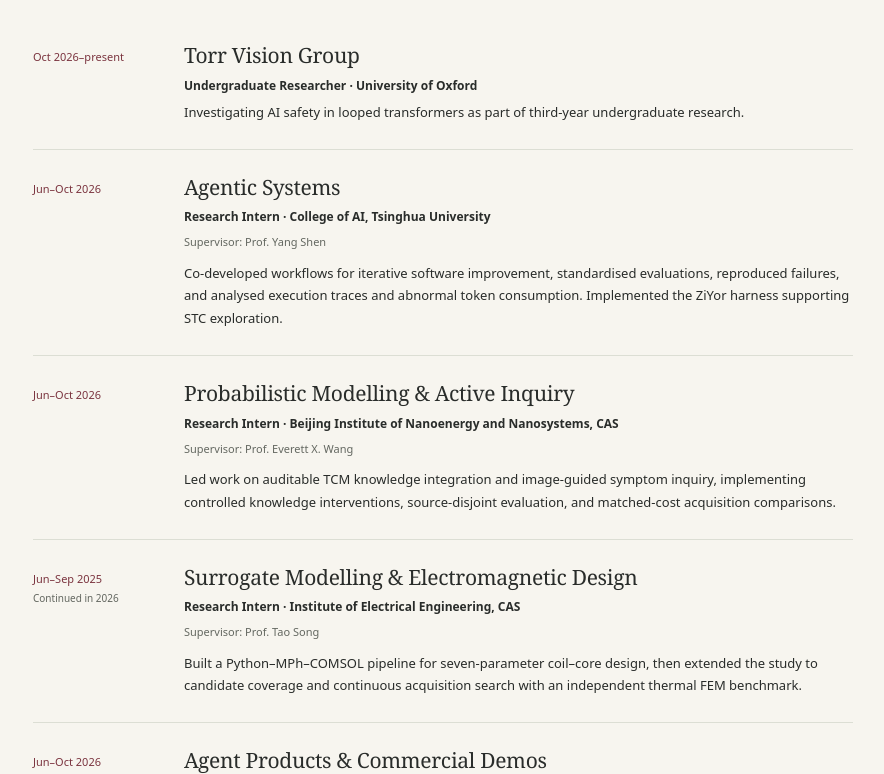
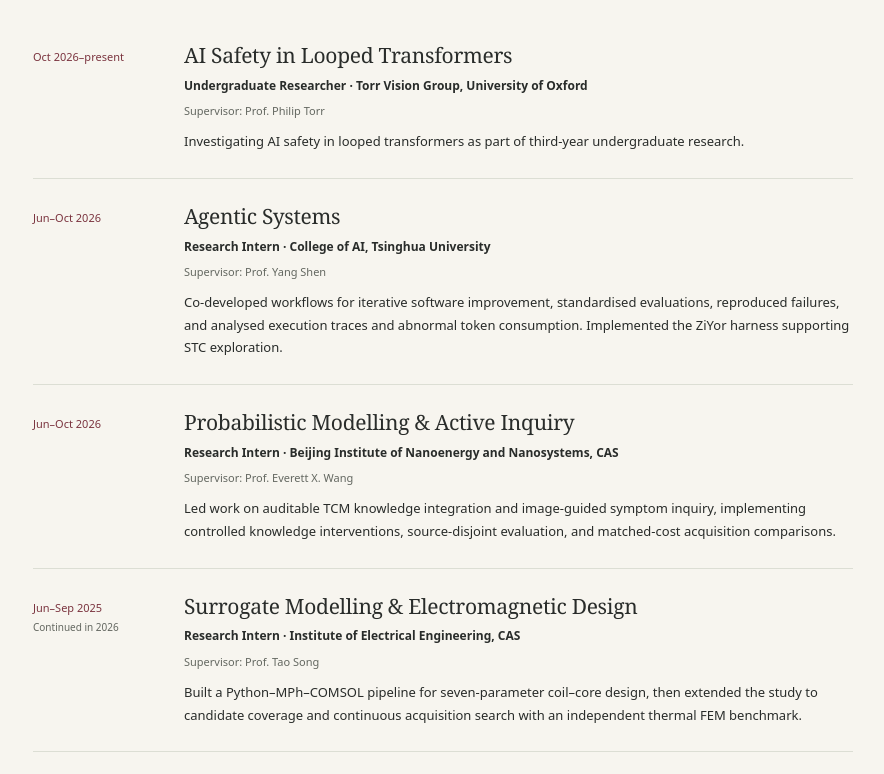
Before and after one commit to YuchengLiu0424/YuchengLiu0424.github.io, a plain HTML site: page index.html in a window 1280 px wide. Shown: the part 5145-5919 px from the top of the page, without its empty margins (341-1225 px from the left). Drawn offline with Linux system fonts and the light colour scheme.

Commit message:
Align Torr Vision Group experience format and add supervisor

```diff
--- a/index.html
+++ b/index.html
@@ -157,7 +157,7 @@
       <section id="experience" aria-labelledby="experience-title">
         <div class="section-heading"><div><p class="eyebrow">Experience / 03</p><h2 id="experience-title">Research & engineering</h2></div></div>
         <div class="experience-list">
-          <article class="experience-entry"><p class="date">Oct 2026–present</p><div><h3>Torr Vision Group</h3><p class="role">Undergraduate Researcher · University of Oxford</p><p>Investigating AI safety in looped transformers as part of third-year undergraduate research.</p></div></article>
+          <article class="experience-entry"><p class="date">Oct 2026–present</p><div><h3>AI Safety in Looped Transformers</h3><p class="role">Undergraduate Researcher · Torr Vision Group, University of Oxford</p><p class="supervisor">Supervisor: Prof. Philip Torr</p><p>Investigating AI safety in looped transformers as part of third-year undergraduate research.</p></div></article>
           <article class="experience-entry"><p class="date">Jun–Oct 2026</p><div><h3>Agentic Systems</h3><p class="role">Research Intern · College of AI, Tsinghua University</p><p class="supervisor">Supervisor: Prof. Yang Shen</p><p>Co-developed workflows for iterative software improvement, standardised evaluations, reproduced failures, and analysed execution traces and abnormal token consumption. Implemented the ZiYor harness supporting STC exploration.</p></div></article>
           <article class="experience-entry"><p class="date">Jun–Oct 2026</p><div><h3>Probabilistic Modelling & Active Inquiry</h3><p class="role">Research Intern · Beijing Institute of Nanoenergy and Nanosystems, CAS</p><p class="supervisor">Supervisor: Prof. Everett X. Wang</p><p>Led work on auditable TCM knowledge integration and image-guided symptom inquiry, implementing controlled knowledge interventions, source-disjoint evaluation, and matched-cost acquisition comparisons.</p></div></article>
           <article class="experience-entry"><p class="date">Jun–Sep 2025<br><span>Continued in 2026</span></p><div><h3>Surrogate Modelling & Electromagnetic Design</h3><p class="role">Research Intern · Institute of Electrical Engineering, CAS</p><p class="supervisor">Supervisor: Prof. Tao Song</p><p>Built a Python–MPh–COMSOL pipeline for seven-parameter coil–core design, then extended the study to candidate coverage and continuous acquisition search with an independent thermal FEM benchmark.</p></div></article>
```
